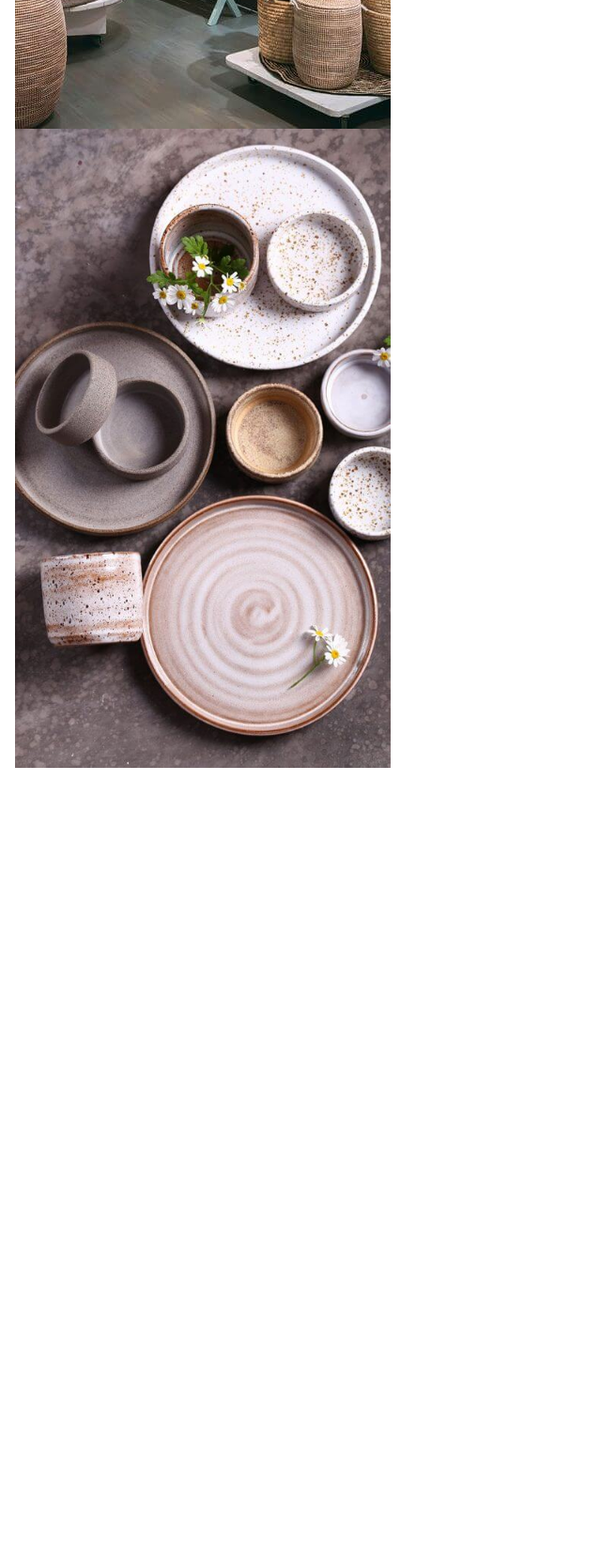
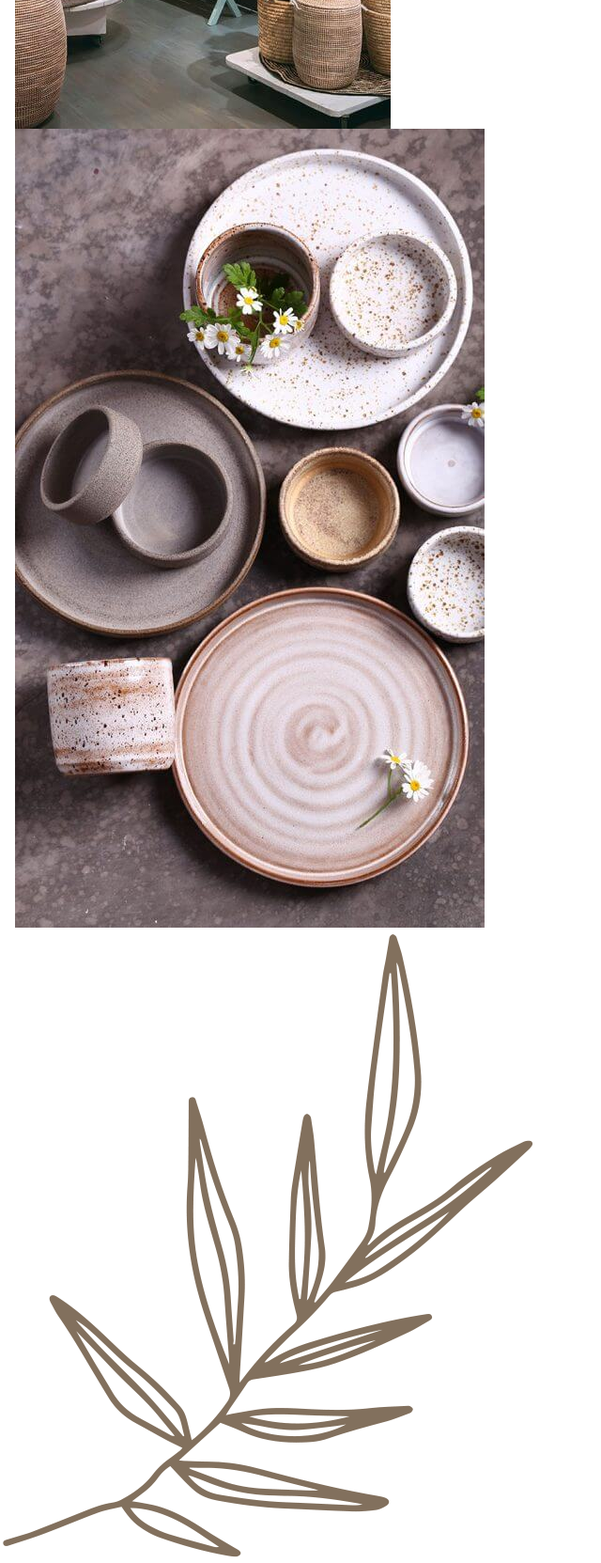
Before and after one commit to anshu-rai018/crafti_web_Project, a plain HTML site: page index.html in a window 1280 px wide. Shown: the part 540-2203 px from the top of the page at 94% size, without its empty margins (0-640 px from the left). Before the commit the page ends 1357 px from the top, so only its background shows below. Drawn offline with nearby package versions, Linux system fonts and the light colour scheme; a web font is replaced by a local one.

Commit message:
Crafti project first commit

```diff
--- a/index.html
+++ b/index.html
@@ -125,9 +125,11 @@
                     <img src="./assets/images/hero-banner-1.jpg" alt="view of assortment of decor for innterior shop" class="img-cover">
                 </div>
 
-                <div class="hero-banner-1 img -holder" style="--width: 400; --height: 550;"></div>
-                <img src="./assets/images/hero-banner-2.jpg" width="400" height="550" alt="view of assortment of decor for innterior shop" class="img-cover">
+                <div class="hero-banner-1 img -holder" style="--width: 500; --height: 850;"></div>
+                <img src="./assets/images/hero-banner-2.jpg" width="500" height="850" alt = "ceramic craft ware" class="img-cover">
             </div>
+
+            <img src="./assets/images/hero-shape.png" alt="" class="shape">
 
             </div>
         </section>
```
